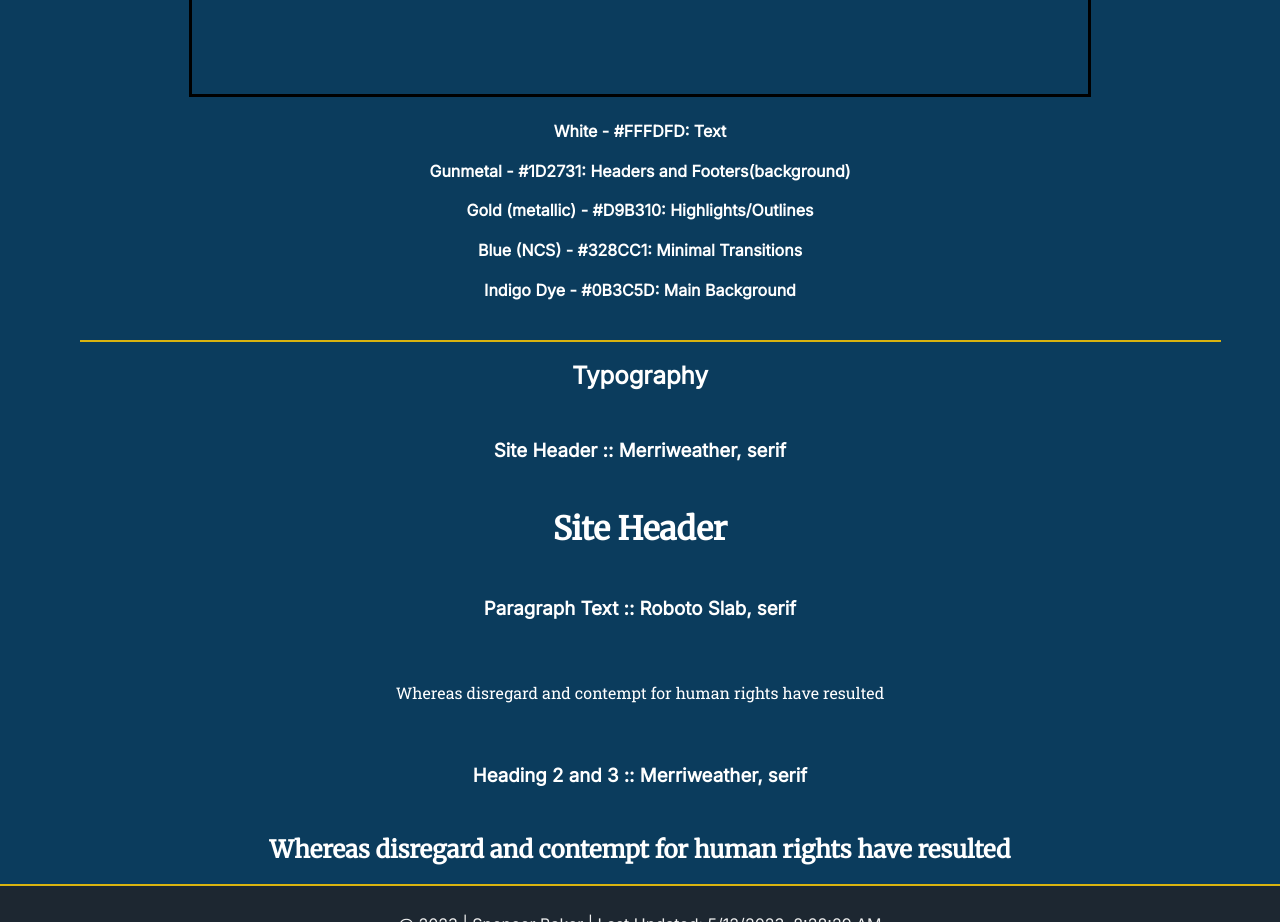
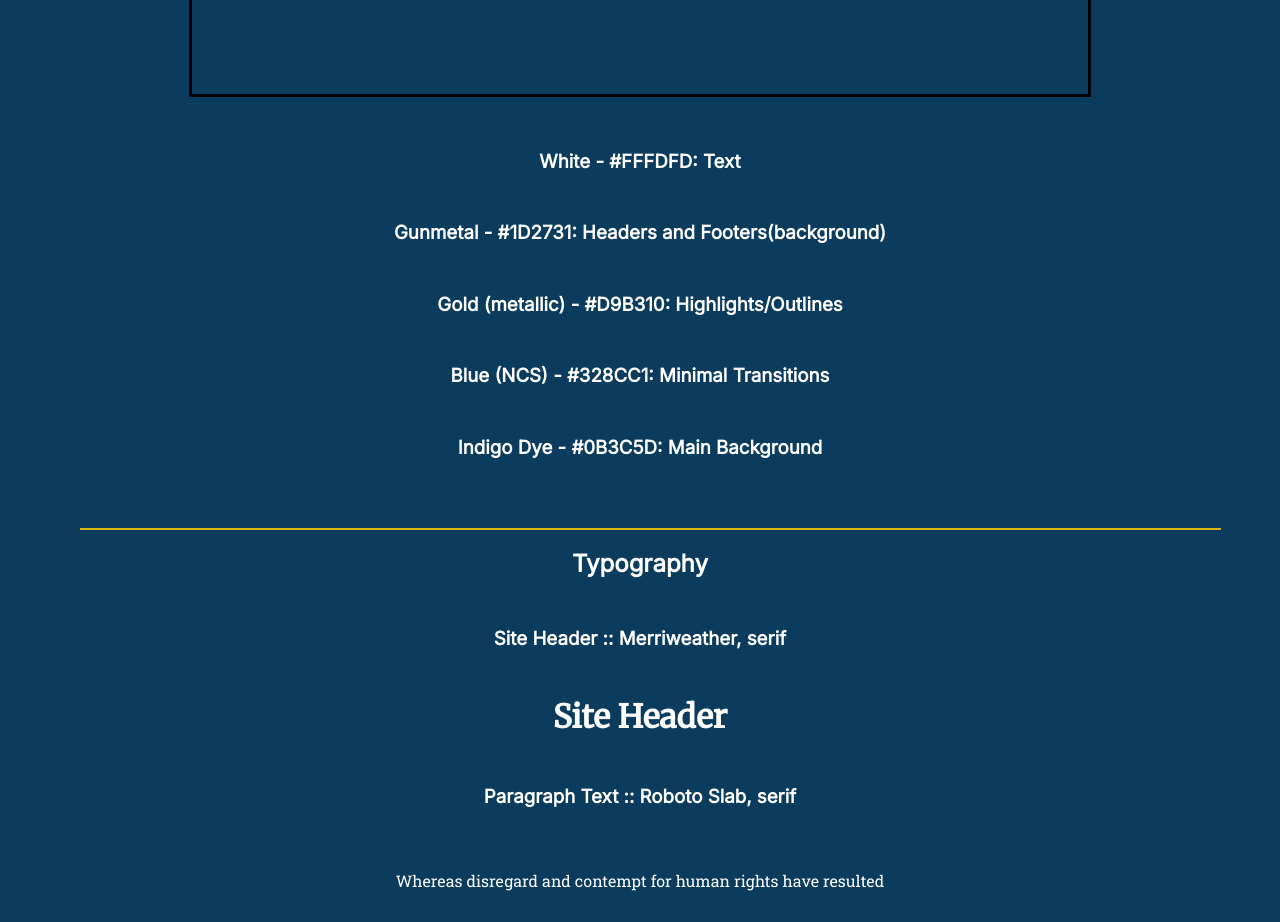
Before and after one commit to Labyrinth246/wdd230, a plain HTML site: page lesson3/design.html in a window 1280 px wide. Shown: the part 1620-2542 px from the top of the page. Drawn offline with Linux system fonts and the light colour scheme.

Commit message:
fixed heading skipped

```diff
--- a/lesson3/design.html
+++ b/lesson3/design.html
@@ -34,11 +34,11 @@
 
         <h2>Color Scheme</h2>
         <img id="colors" src="images/officialColors.png" alt="color pallete">
-        <h4>White - #FFFDFD: Text</h3>
-        <h4>Gunmetal - #1D2731: Headers and Footers(background)</h3>
-        <h4>Gold (metallic) - #D9B310: Highlights/Outlines</h3>
-        <h4>Blue (NCS) - #328CC1: Minimal Transitions</h3>
-        <h4>Indigo Dye - #0B3C5D: Main Background</h3>
+        <h3>White - #FFFDFD: Text</h3>
+        <h3>Gunmetal - #1D2731: Headers and Footers(background)</h3>
+        <h3>Gold (metallic) - #D9B310: Highlights/Outlines</h3>
+        <h3>Blue (NCS) - #328CC1: Minimal Transitions</h3>
+        <h3>Indigo Dye - #0B3C5D: Main Background</h3>
 
         <div id="mainBar"></div>
 
```
